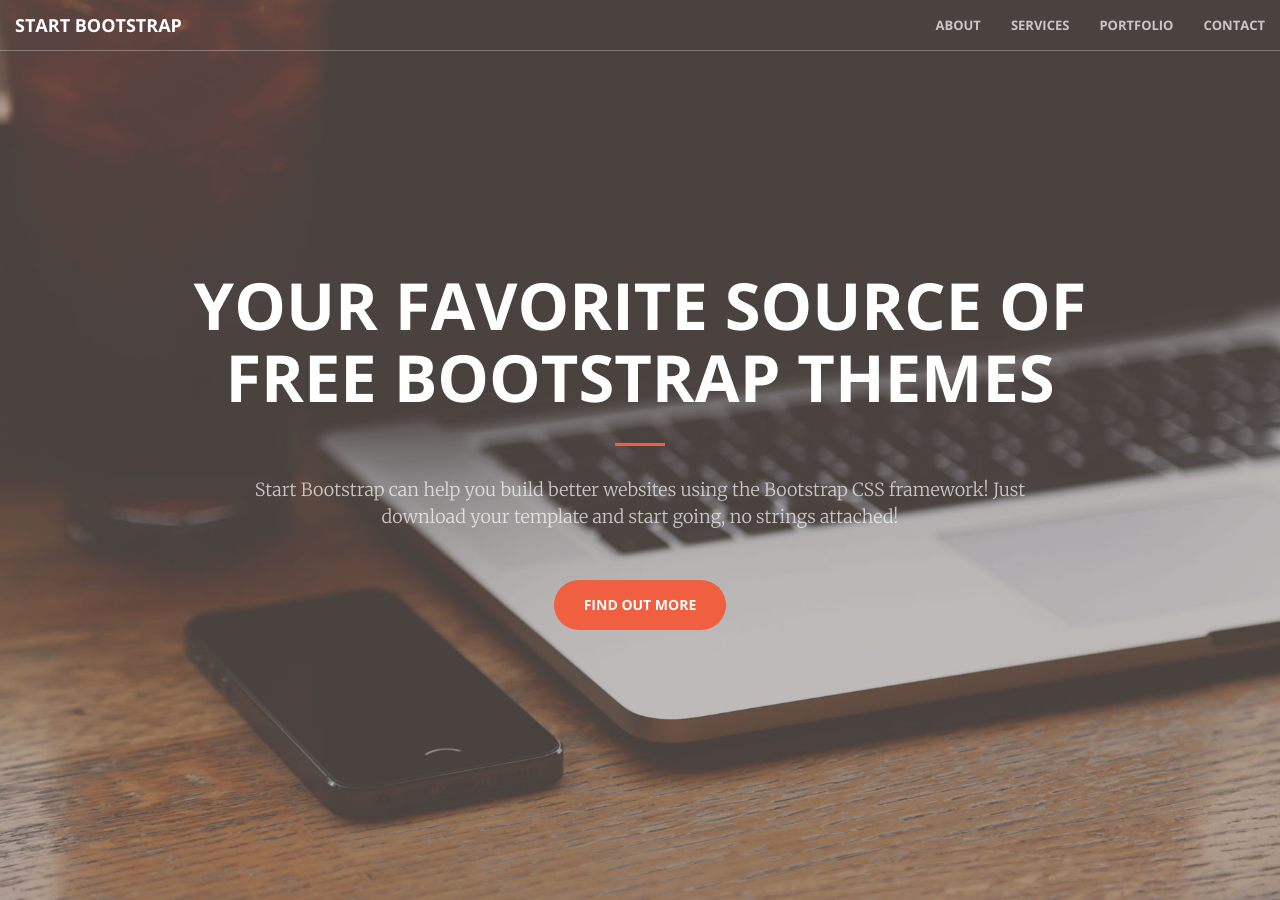
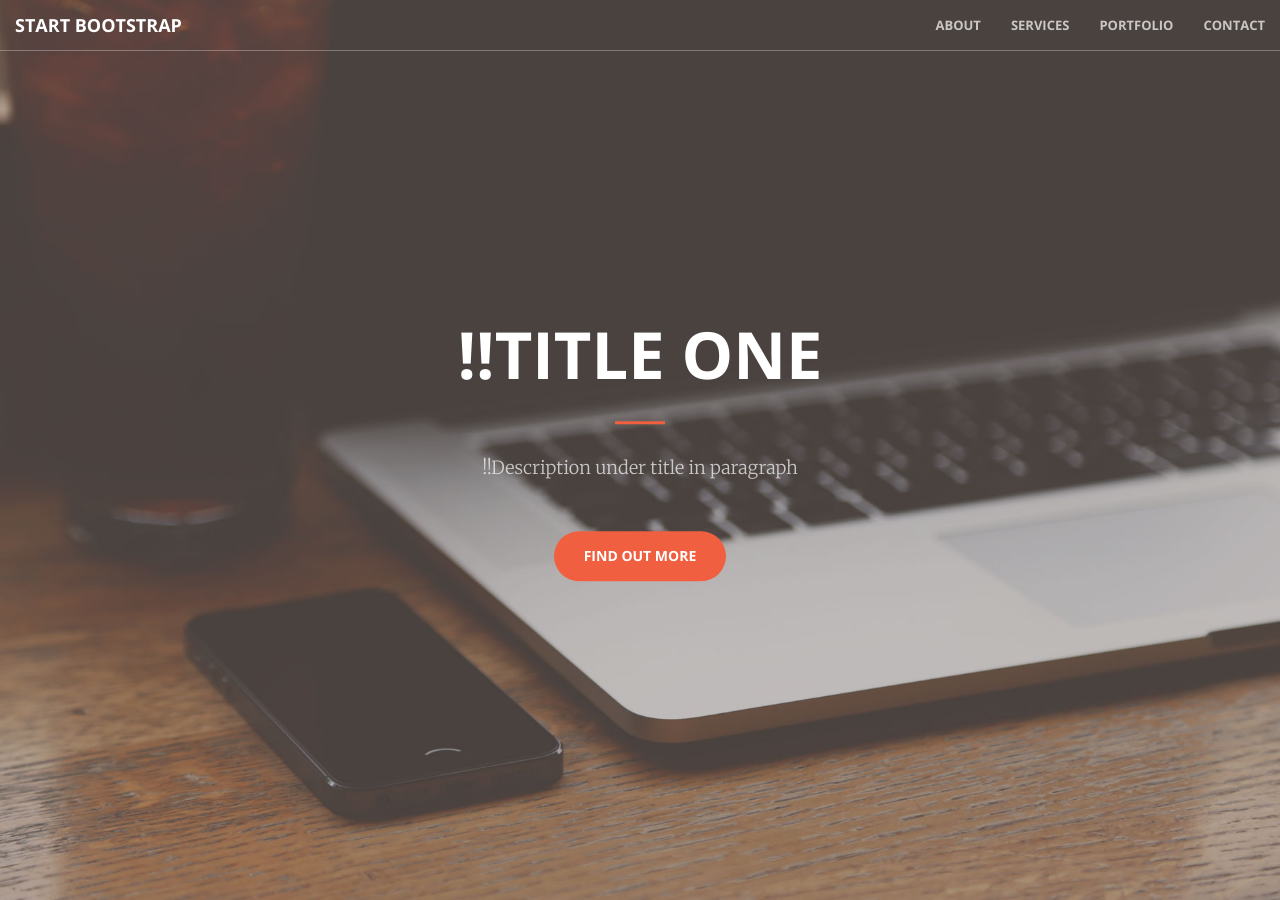
Before and after one commit to notbleh/wed-website, a Jekyll site: the page built from index.html, in a window 1280 px wide and 900 px high. Built offline with Jekyll 4.4.1, drawn with Linux system fonts in a browser that asks for light colours.

Commit message:
Update header.html

```diff
--- a/_includes/header.html
+++ b/_includes/header.html
@@ -1,9 +1,9 @@
 <header>
     <div class="header-content">
         <div class="header-content-inner">
-            <h1>Your Favorite Source of Free Bootstrap Themes</h1>
+            <h1>!!Title One</h1>
             <hr>
-            <p>Start Bootstrap can help you build better websites using the Bootstrap CSS framework! Just download your template and start going, no strings attached!</p>
+            <p>!!Description under title in paragraph</p>
             <a href="#about" class="btn btn-primary btn-xl page-scroll">Find Out More</a>
         </div>
     </div>
```
